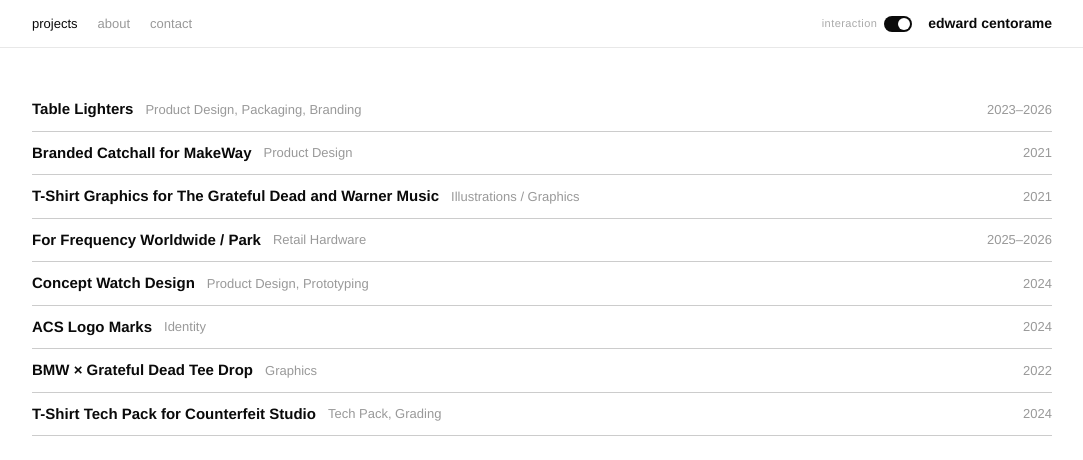
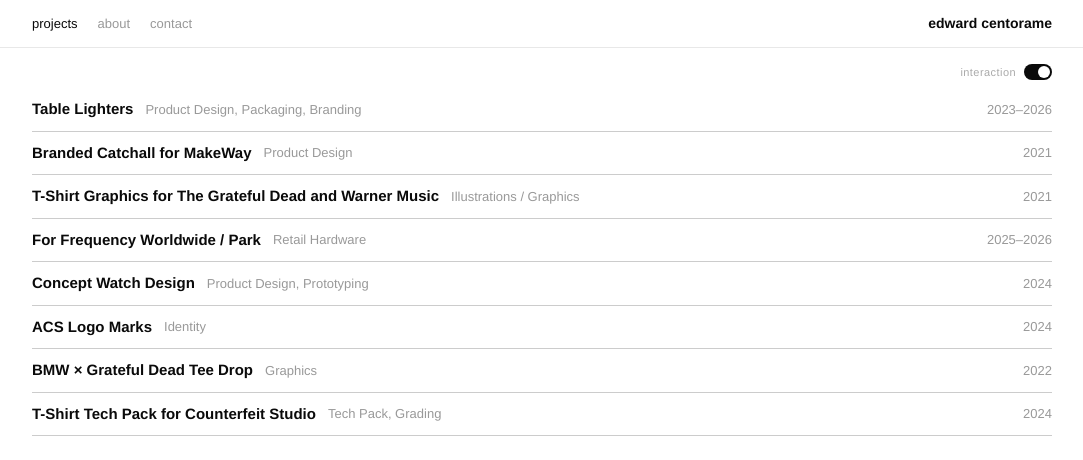
Before and after one commit to edwardcent/acs-portfolio, a Next.js app: page / in a window 1280 px wide. Shown: the top 460 px of the page, without its empty margins (98-1181 px from the left). Built offline with nearby package versions, Linux system fonts and the light colour scheme.

Commit message:
move toggle to page, remove cursor trail

```diff
--- a/app/about/page.tsx
+++ b/app/about/page.tsx
@@ -1,13 +1,11 @@
 'use client';
 import Nav from '@/components/Nav';
-import { useState } from 'react';
 
 export default function About() {
-  const [on, setOn] = useState(true);
   return (
     <>
-      <Nav interactionEnabled={on} onToggle={() => setOn(v=>!v)} />
-      <div style={{ paddingTop: '48px', maxWidth: '640px', margin: '0 auto', padding: '96px 24px 80px' }}>
+      <Nav />
+      <div style={{ maxWidth: '640px', margin: '0 auto', padding: '96px 24px 80px' }}>
         <p style={{ fontSize: '14px', fontWeight: '500', marginBottom: '32px' }}>About</p>
         <p style={{ fontSize: '14px', lineHeight: '1.75', color: '#333', marginBottom: '20px' }}>
           Edward Centorame is a Toronto-based designer working across product, brand, and graphics.
--- a/app/contact/page.tsx
+++ b/app/contact/page.tsx
@@ -1,12 +1,10 @@
 'use client';
 import Nav from '@/components/Nav';
-import { useState } from 'react';
 
 export default function Contact() {
-  const [on, setOn] = useState(true);
   return (
     <>
-      <Nav interactionEnabled={on} onToggle={() => setOn(v=>!v)} />
+      <Nav />
       <div style={{ maxWidth: '640px', margin: '0 auto', padding: '96px 24px 80px' }}>
         <p style={{ fontSize: '14px', fontWeight: '500', marginBottom: '32px' }}>Contact</p>
         <p style={{ fontSize: '14px', lineHeight: '1.75', color: '#333', marginBottom: '20px' }}>
--- a/app/page.tsx
+++ b/app/page.tsx
@@ -1,6 +1,6 @@
 'use client';
 
-import { useState, useEffect, useRef } from 'react';
+import { useState } from 'react';
 import Link from 'next/link';
 import Nav from '@/components/Nav';
 import { projects } from '@/lib/projects';
@@ -8,63 +8,69 @@ import { projects } from '@/lib/projects';
 export default function Home() {
   const [hovered, setHovered] = useState<string | null>(null);
   const [interactionOn, setInteractionOn] = useState(true);
-  const canvasRef = useRef<HTMLCanvasElement>(null);
-  const trailRef = useRef<{x:number,y:number,a:number}[]>([]);
-  const rafRef = useRef<number>(0);
-
-  // Cursor trail
-  useEffect(() => {
-    const canvas = canvasRef.current;
-    if (!canvas) return;
-    const ctx = canvas.getContext('2d');
-    if (!ctx) return;
-
-    const resize = () => {
-      canvas.width = window.innerWidth;
-      canvas.height = window.innerHeight;
-    };
-    resize();
-    window.addEventListener('resize', resize);
-
-    const onMove = (e: MouseEvent) => {
-      if (!interactionOn) return;
-      trailRef.current.push({ x: e.clientX, y: e.clientY, a: 1 });
-      if (trailRef.current.length > 28) trailRef.current.shift();
-    };
-    window.addEventListener('mousemove', onMove);
-
-    const draw = () => {
-      ctx.clearRect(0, 0, canvas.width, canvas.height);
-      if (interactionOn) {
-        const trail = trailRef.current;
-        for (let i = 1; i < trail.length; i++) {
-          const t = i / trail.length;
-          const r = t * 5;
-          ctx.beginPath();
-          ctx.arc(trail[i].x, trail[i].y, r, 0, Math.PI * 2);
-          ctx.fillStyle = `rgba(10,10,10,${t * 0.18})`;
-          ctx.fill();
-        }
-      } else {
-        trailRef.current = [];
-      }
-      rafRef.current = requestAnimationFrame(draw);
-    };
-    draw();
-
-    return () => {
-      window.removeEventListener('resize', resize);
-      window.removeEventListener('mousemove', onMove);
-      cancelAnimationFrame(rafRef.current);
-    };
-  }, [interactionOn]);
 
   return (
     <>
-      <canvas ref={canvasRef} style={{
-        position: 'fixed', inset: 0, pointerEvents: 'none', zIndex: 9999,
-      }} />
-      <Nav interactionEnabled={interactionOn} onToggle={() => setInteractionOn(v => !v)} />
+      <Nav />
+
+      {/* Interaction toggle — fixed, right-aligned to content column */}
+      <div style={{
+        position: 'fixed',
+        top: '64px',
+        left: '50%',
+        transform: 'translateX(-50%)',
+        width: '100%',
+        maxWidth: '1100px',
+        padding: '0 40px',
+        display: 'flex',
+        justifyContent: 'flex-end',
+        zIndex: 99,
+        pointerEvents: 'none',
+      }}>
+        <div style={{
+          display: 'flex',
+          alignItems: 'center',
+          gap: '8px',
+          pointerEvents: 'auto',
+        }}>
+          <span style={{
+            fontSize: '11px',
+            color: '#aaa',
+            letterSpacing: '0.04em',
+            userSelect: 'none',
+          }}>
+            interaction
+          </span>
+          <button
+            onClick={() => setInteractionOn(v => !v)}
+            style={{
+              width: '28px',
+              height: '16px',
+              borderRadius: '8px',
+              border: 'none',
+              background: interactionOn ? '#0a0a0a' : '#ccc',
+              position: 'relative',
+              cursor: 'pointer',
+              padding: 0,
+              transition: 'background 0.2s',
+              flexShrink: 0,
+            }}
+          >
+            <span style={{
+              position: 'absolute',
+              top: '2px',
+              left: interactionOn ? '14px' : '2px',
+              width: '12px',
+              height: '12px',
+              borderRadius: '50%',
+              background: '#fff',
+              transition: 'left 0.2s',
+              display: 'block',
+            }} />
+          </button>
+        </div>
+      </div>
+
       <div style={{ paddingTop: '48px' }}>
         <div style={{ maxWidth: '1100px', margin: '0 auto', padding: '40px 40px 80px' }}>
           {projects.map((project, i) => {
@@ -102,7 +108,6 @@ function ProjectRow({
   return (
     <Link href={`/work/${project.slug}`} style={{ display: 'block', textDecoration: 'none' }}>
       <div onMouseEnter={onEnter} onMouseLeave={onLeave}>
-        {/* Title row */}
         <div style={{
           display: 'flex',
           alignItems: 'center',
@@ -135,7 +140,6 @@ function ProjectRow({
           </span>
         </div>
 
-        {/* Image */}
         <div style={{
           display: 'grid',
           gridTemplateRows: isHovered ? '1fr' : '0fr',
--- a/components/Nav.tsx
+++ b/components/Nav.tsx
@@ -3,12 +3,7 @@
 import Link from 'next/link';
 import { usePathname } from 'next/navigation';
 
-interface NavProps {
-  interactionEnabled: boolean;
-  onToggle: () => void;
-}
-
-export default function Nav({ interactionEnabled, onToggle }: NavProps) {
+export default function Nav() {
   const pathname = usePathname();
 
   return (
@@ -49,44 +44,9 @@ export default function Nav({ interactionEnabled, onToggle }: NavProps) {
           ))}
         </div>
 
-        <div style={{ display: 'flex', alignItems: 'center', gap: '16px' }}>
-          {/* Interaction toggle */}
-          <div style={{ display: 'flex', alignItems: 'center', gap: '7px' }}>
-            <span style={{ fontSize: '11px', color: '#aaa', letterSpacing: '0.04em' }}>
-              interaction
-            </span>
-            <button
-              onClick={onToggle}
-              style={{
-                width: '28px',
-                height: '16px',
-                borderRadius: '8px',
-                border: 'none',
-                background: interactionEnabled ? '#0a0a0a' : '#ccc',
-                position: 'relative',
-                cursor: 'pointer',
-                padding: 0,
-                transition: 'background 0.2s',
-                flexShrink: 0,
-              }}
-            >
-              <span style={{
-                position: 'absolute',
-                top: '2px',
-                left: interactionEnabled ? '14px' : '2px',
-                width: '12px',
-                height: '12px',
-                borderRadius: '50%',
-                background: '#fff',
-                transition: 'left 0.2s',
-              }} />
-            </button>
-          </div>
-
-          <Link href="/" style={{ fontSize: '14px', fontWeight: '700', color: '#0a0a0a' }}>
-            edward centorame
-          </Link>
-        </div>
+        <Link href="/" style={{ fontSize: '14px', fontWeight: '700', color: '#0a0a0a' }}>
+          edward centorame
+        </Link>
       </nav>
     </header>
   );
```
